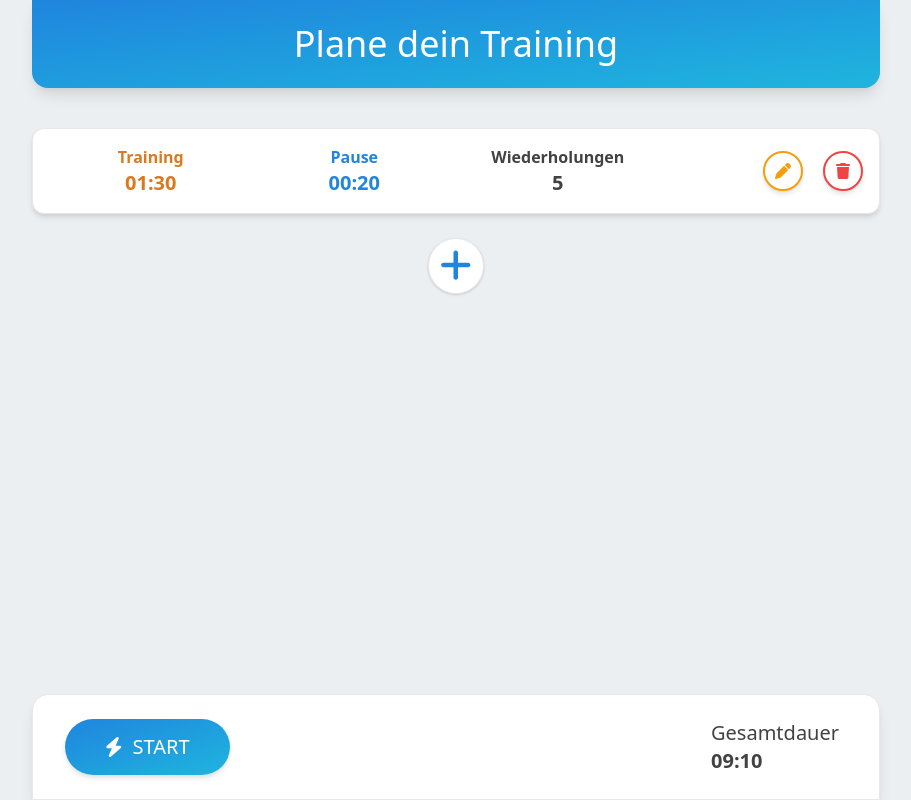
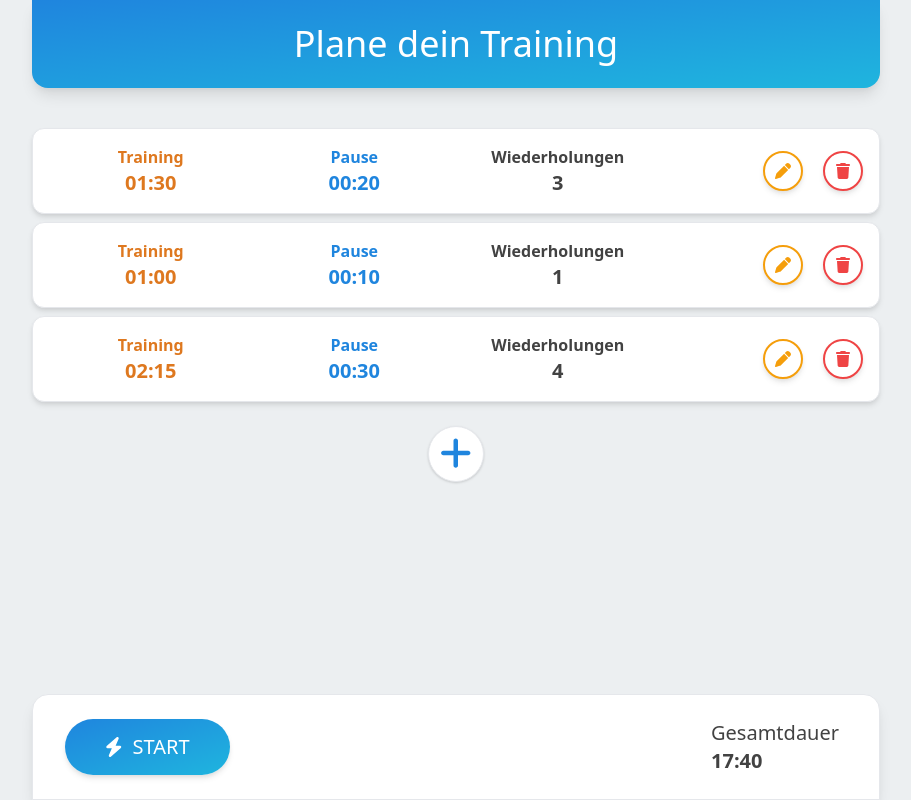
Before and after one commit to Leon-1207/dbv-timer, a Nuxt app: page / in a window 1280 px wide. Shown: the whole page, without its empty margins (184-1095 px from the left). Built offline with nearby package versions, Linux system fonts and the light colour scheme.

Commit message:
NEW: added more test data

```diff
--- a/pages/index.vue
+++ b/pages/index.vue
@@ -207,7 +207,17 @@ export default {
         {
           workTime: { minutes: 1, seconds: 30 },
           restTime: { minutes: 0, seconds: 20 },
-          repetitions: 5,
+          repetitions: 3,
+        },
+        {
+          workTime: { minutes: 1, seconds: 0 },
+          restTime: { minutes: 0, seconds: 10 },
+          repetitions: 1,
+        },
+        {
+          workTime: { minutes: 2, seconds: 15 },
+          restTime: { minutes: 0, seconds: 30 },
+          repetitions: 4,
         },
       ],
       editIntervalCopy: null,
@@ -452,7 +462,7 @@ export default {
 }
 
 .hover-uplift {
-  @apply duration-75 transform hover:scale-105 hover:shadow-lg
+  @apply duration-75 transform hover:scale-105 hover:shadow-lg;
 }
 </style>
 
```
